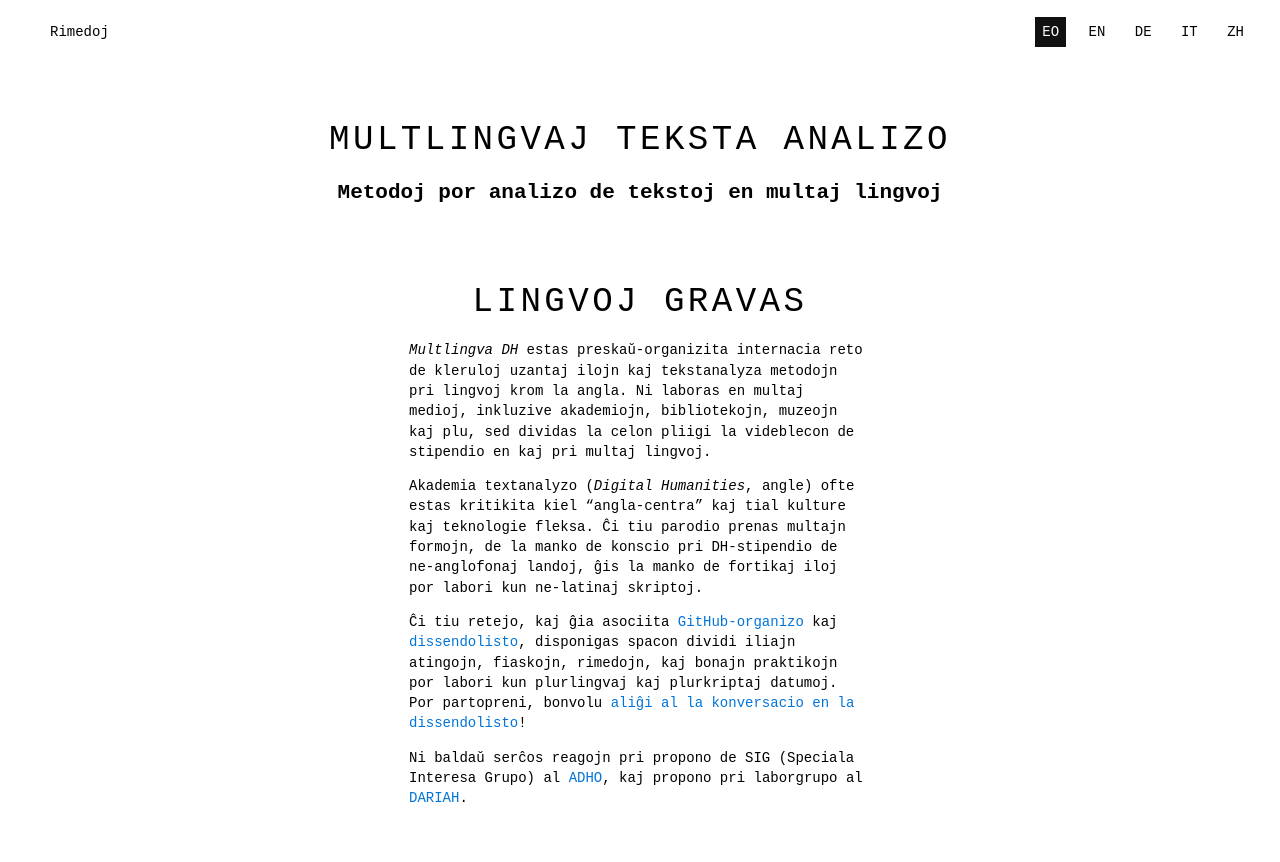
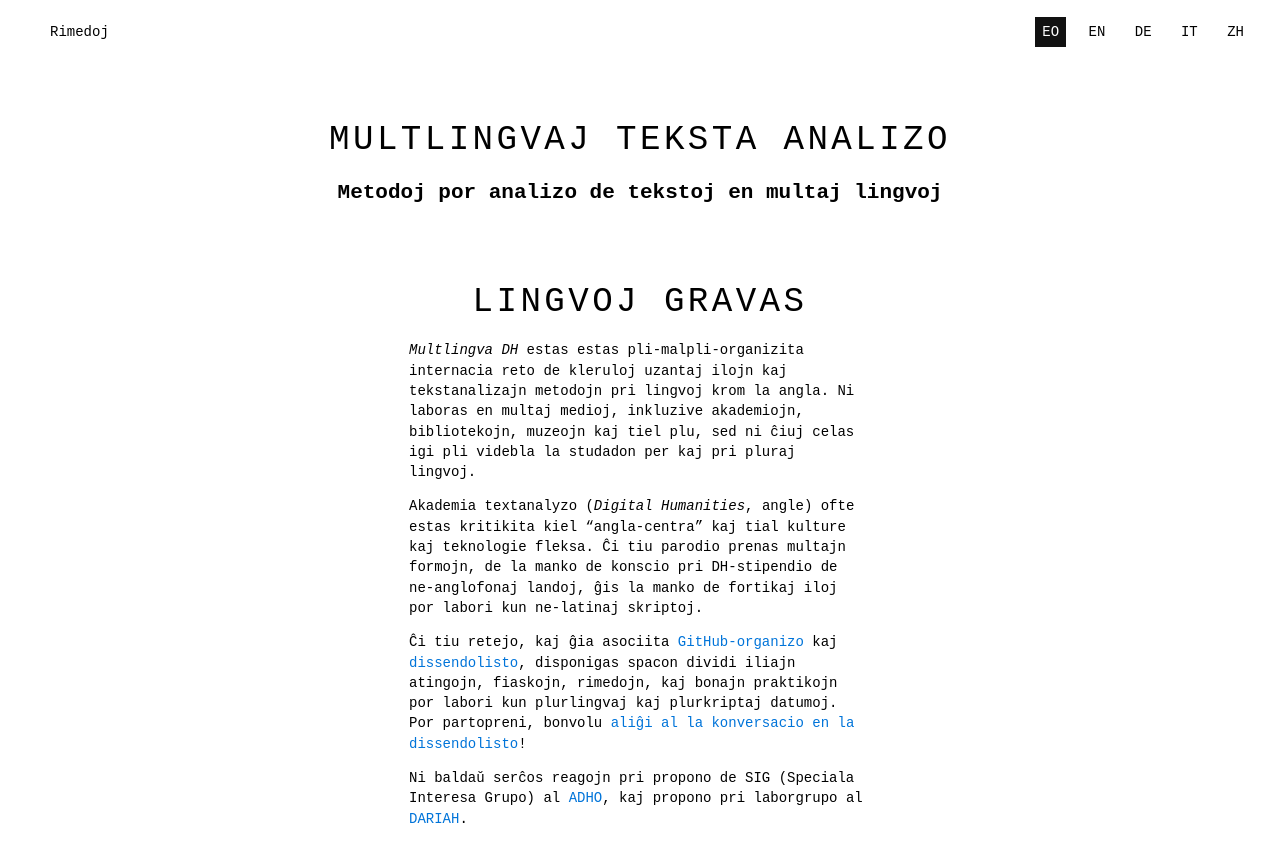
Before and after one commit to multilingual-dh/multilingual-dh.github.io, a Jekyll site: the page built from index.md, in a window 1280 px wide. Shown: the top 862 px of the page. Built offline with Jekyll 4.4.1, drawn with Linux system fonts in a browser that asks for light colours.

Commit message:
Klariĝu. Dankon al Branjo por la traduko helpo!

```diff
--- a/index.md
+++ b/index.md
@@ -5,7 +5,7 @@ language: eo
 
 # Lingvoj gravas
 
-*Multlingva DH* estas preskaŭ-organizita internacia reto de kleruloj uzantaj ilojn kaj tekstanalyza metodojn pri lingvoj krom la angla. Ni laboras en multaj medioj, inkluzive akademiojn, bibliotekojn, muzeojn kaj plu, sed dividas la celon pliigi la videblecon de stipendio en kaj pri multaj lingvoj.
+*Multlingva DH* estas estas pli-malpli-organizita internacia reto de kleruloj uzantaj ilojn kaj tekstanalizajn metodojn pri lingvoj krom la angla. Ni laboras en multaj medioj, inkluzive akademiojn, bibliotekojn, muzeojn kaj tiel plu, sed ni ĉiuj celas igi pli videbla la studadon per kaj pri pluraj lingvoj.
 
 Akademia textanalyzo (*Digital Humanities*, angle) ofte estas kritikita kiel "angla-centra" kaj tial kulture kaj teknologie fleksa. Ĉi tiu parodio prenas multajn formojn, de la manko de konscio pri DH-stipendio de ne-anglofonaj landoj, ĝis la manko de fortikaj iloj por labori kun ne-latinaj skriptoj.
 
```
